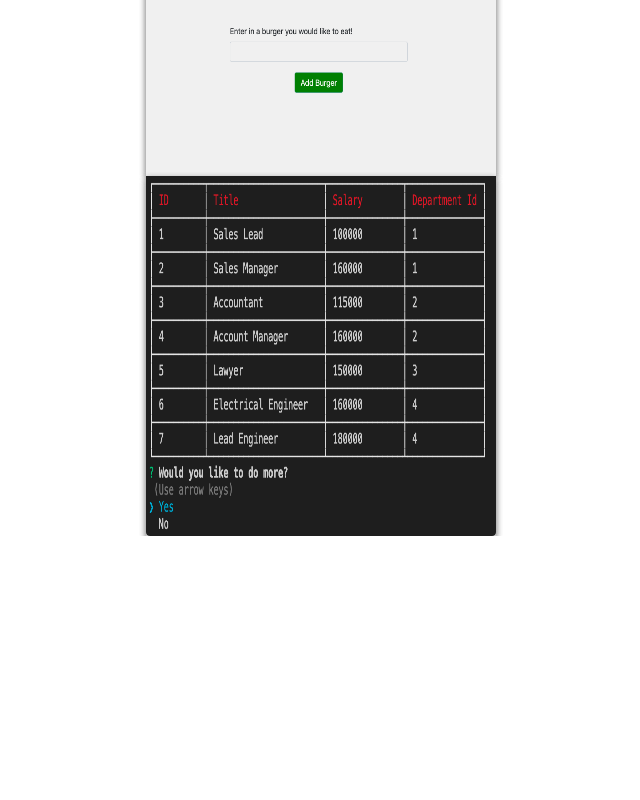
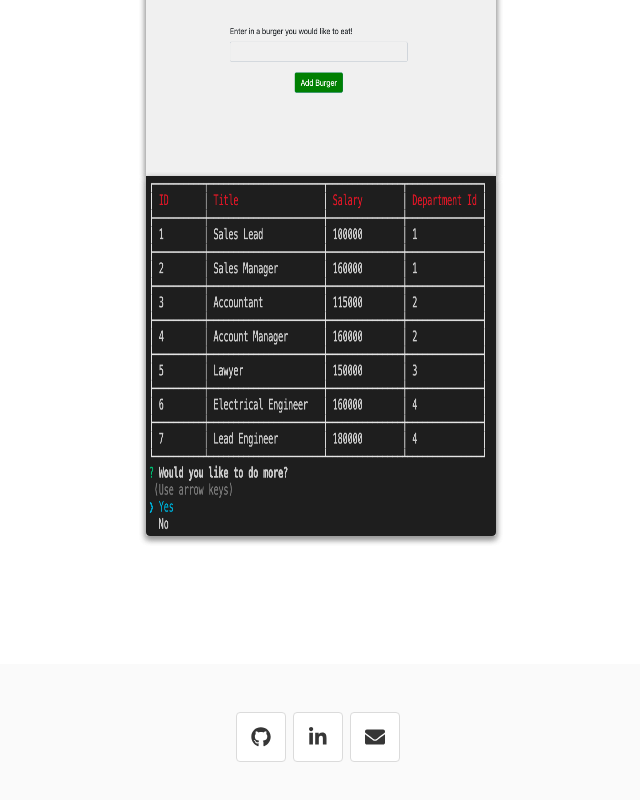
Before and after one commit to jessnyj/react-portfolio, a React (Create React App) app in the folder client/: page /projects in a window 1280 px wide. Shown: the part 1676-2476 px from the top of the page, without its empty margins (319-959 px from the left). Before the commit the page ends 2212 px from the top, so only its background shows below. Built offline with nearby package versions, Linux system fonts and the light colour scheme.

Commit message:
added footer to project page

```diff
--- a/client/src/pages/Projects/projects.js
+++ b/client/src/pages/Projects/projects.js
@@ -1,9 +1,13 @@
 import React from "react";
 import Project from "../../components/Project/project";
+import Footer from "../../components/Footer/footer";
 
 const Projects = () => {
     return (
-        <Project/>
+        <div>
+            <Project />
+            <Footer />
+        </div>
     );
 }
 
```
